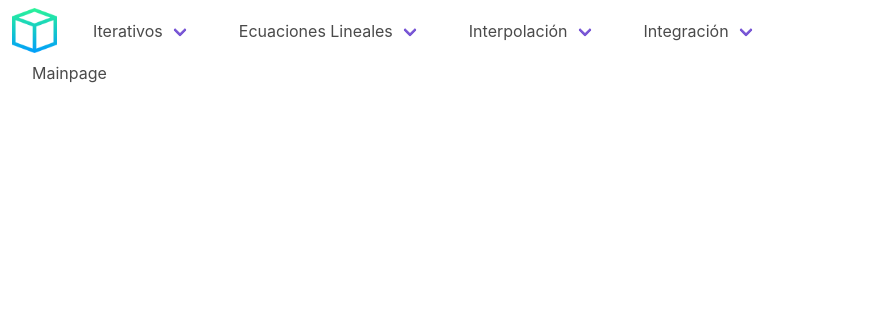
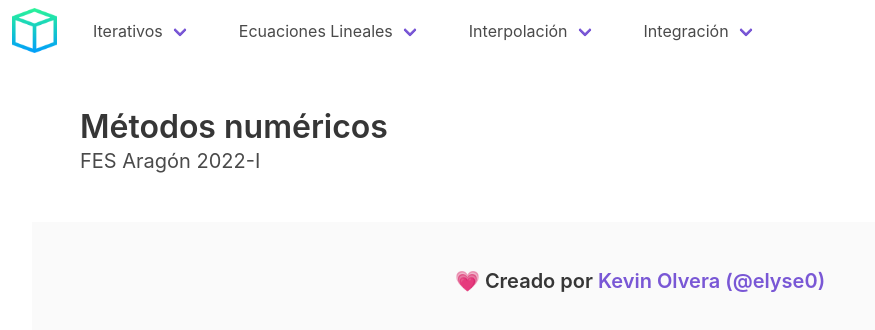
Before and after one commit to elyse0/numerical-methods, a Vue app: page / in a window 1280 px wide. Shown: the top 330 px of the page, without its empty margins (0-875 px from the left). Built offline with nearby package versions, Linux system fonts and the light colour scheme; what vue-iframes, vue-katex would draw is missing.

Commit message:
Mainpage: Add first version of mainpage

```diff
--- a/src/pages/Mainpage.vue
+++ b/src/pages/Mainpage.vue
@@ -1,7 +1,24 @@
 <template>
   <AppContentLayout>
 
-    Mainpage
+    <section class="hero">
+      <div class="hero-body">
+        <p class="title">
+          Métodos numéricos
+        </p>
+        <p class="subtitle">
+          FES Aragón 2022-I
+        </p>
+      </div>
+    </section>
+
+    <footer class="footer">
+      <div class="content has-text-centered">
+        <h1 class="title is-5">
+          💗️ Creado por <a href="https://github.com/elyse0" target="_blank">Kevin Olvera (@elyse0)</a>
+        </h1>
+      </div>
+    </footer>
 
   </AppContentLayout>
 </template>
```
